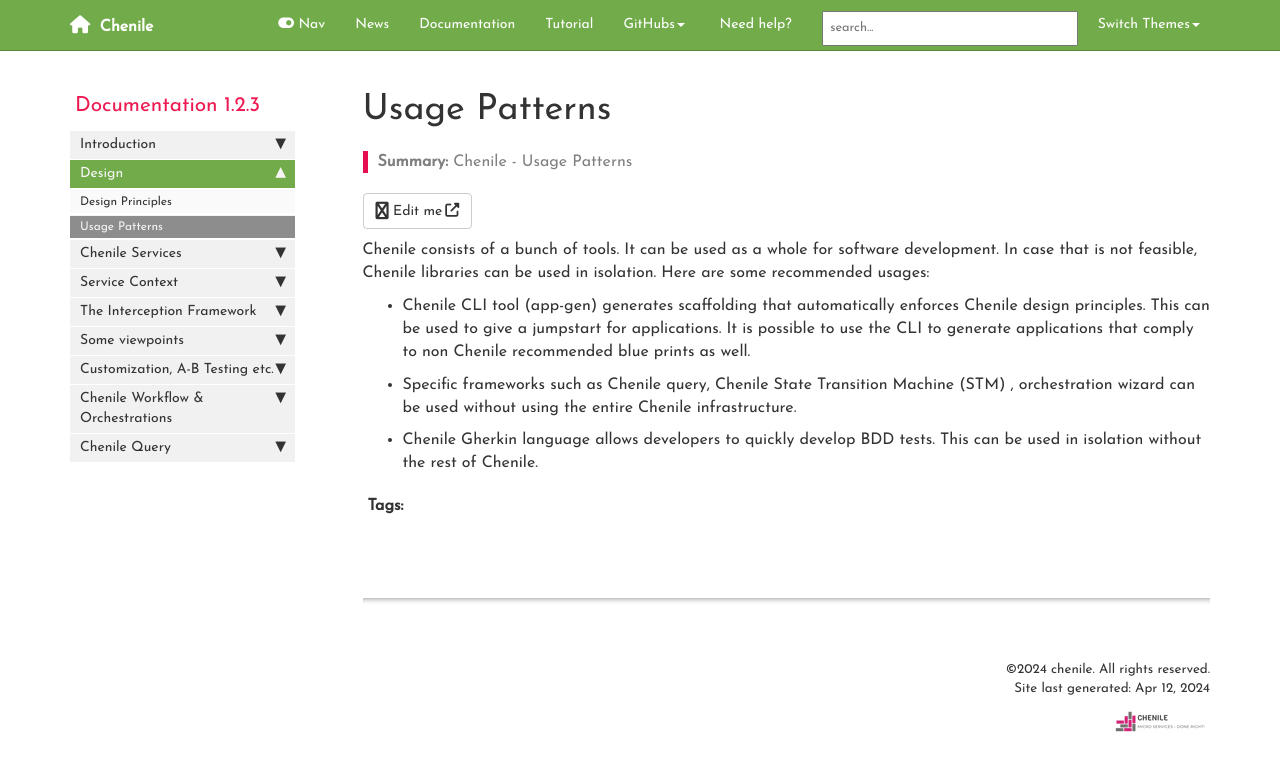
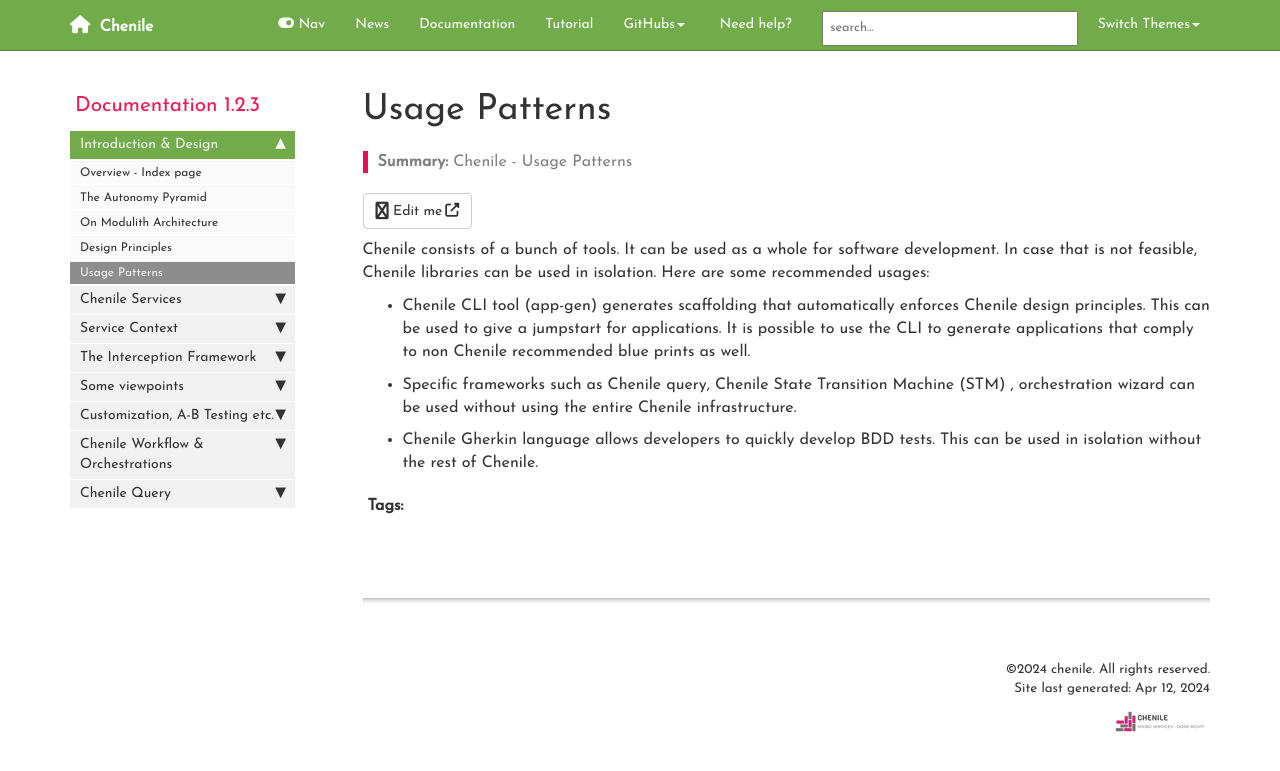
Before and after one commit to rajakolluru/cheniledocs.github.io, a Jekyll site: the page built from pages/chenile/003-usage-patterns.md, in a window 1280 px wide. Shown: the top 771 px of the page. Built offline with Jekyll 4.4.1, drawn with Linux system fonts in a browser that asks for light colours; comment, search, counter and statistics services are not loaded.

Commit message:
Modulith Architecture

```diff
--- a/_data/sidebars/chenile_sidebar.yml
+++ b/_data/sidebars/chenile_sidebar.yml
@@ -20,22 +20,22 @@
       output: pdf
       type: frontmatter
 
-  - title: Introduction
+  - title: Introduction & Design
     output: web, pdf
     folderitems:
 
     - title:  Overview - Index page
       url: /index.html
       output: web,pdf
+      type: homepage
 
     - title: The Autonomy Pyramid
       url: /the-autonomy-pyramid.html
       output: web, pdf
-      type: homepage
 
-  - title: Design
-    output: web,pdf
-    folderitems:
+    - title: On Modulith Architecture
+      url: /on-modulith-architecture.html
+      output: web, pdf
 
     - title: Design Principles
       output: web,pdf
```
Also changed, not shown: pages/chenile/on-modulith-architecture.md (added, +63 -0 lines).
